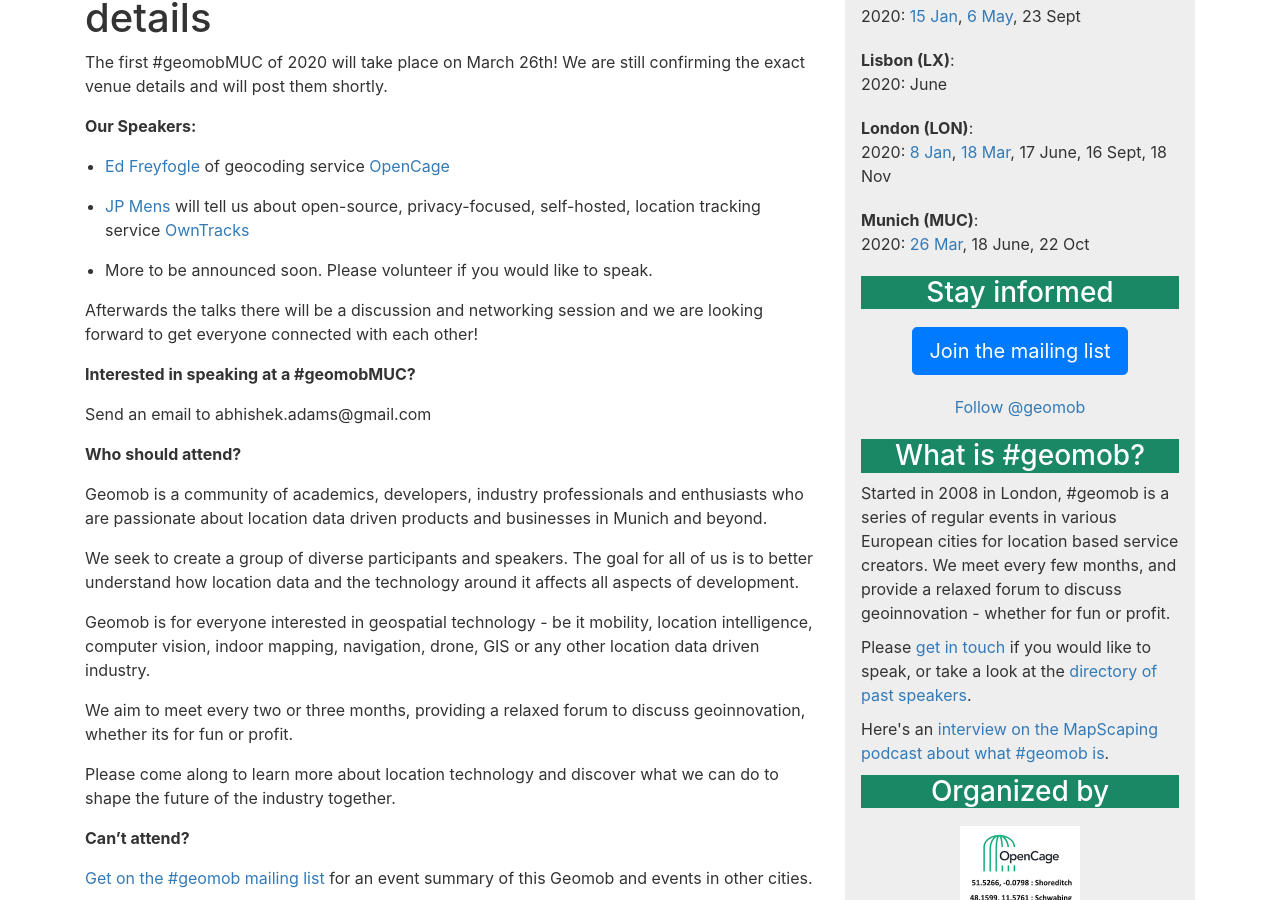
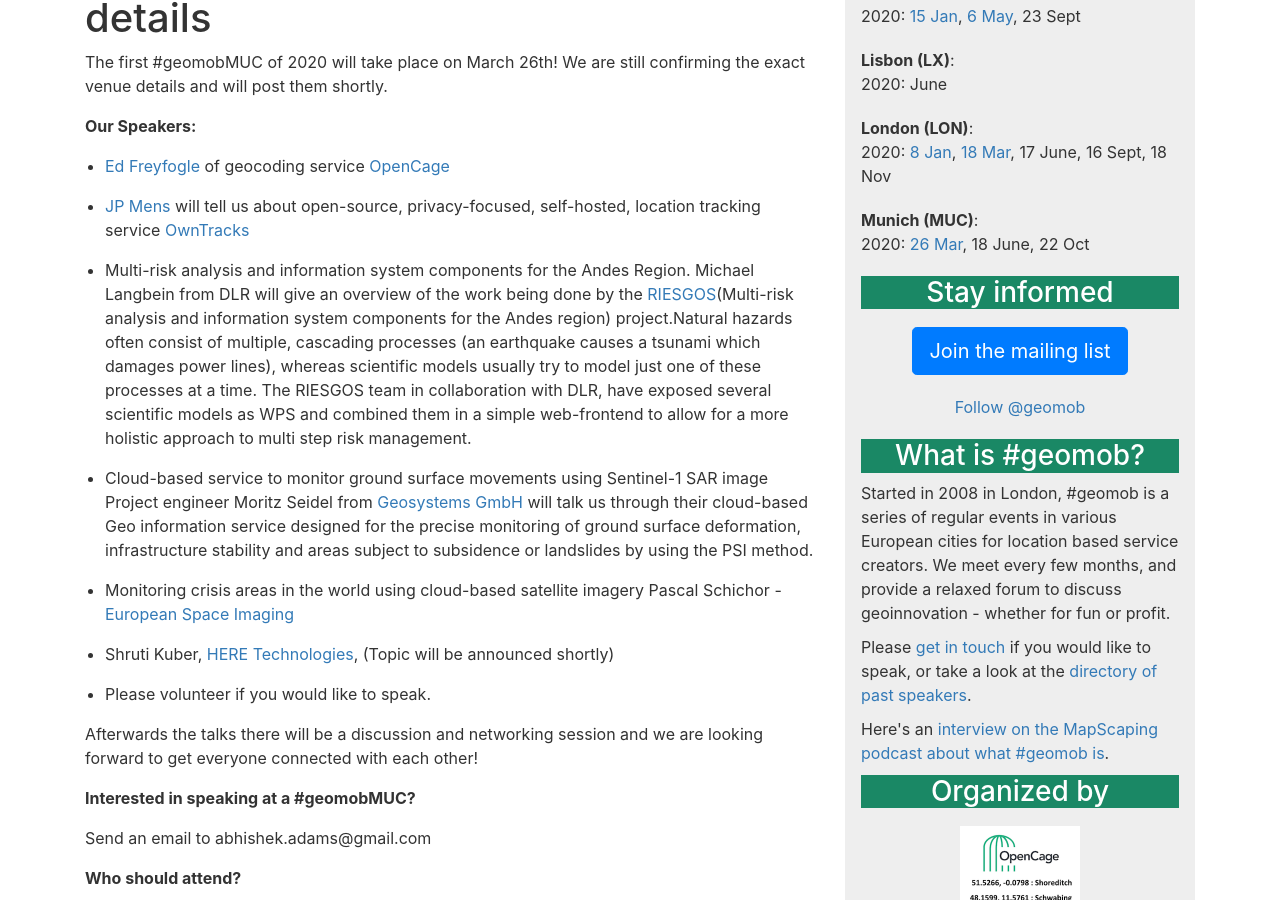
Before and after one commit to geomob/geomob-website, a Jekyll site: the page built from _posts/2020-03-26-mar-26th-geomob-muc-details.markdown, in a window 1280 px wide and 900 px high, scrolled down 287 px. Built offline with Jekyll 4.4.1, drawn with Linux system fonts in a browser that asks for light colours; comment, search, counter and statistics services are not loaded.

Commit message:
Update 2020-03-26-mar-26th-geomob-muc-details.markdown

```diff
--- a/_posts/2020-03-26-mar-26th-geomob-muc-details.markdown
+++ b/_posts/2020-03-26-mar-26th-geomob-muc-details.markdown
@@ -18,7 +18,26 @@
   * [JP Mens](https://twitter.com/jpmens) will tell us about open-source,
   privacy-focused, self-hosted, location tracking service [OwnTracks](https://owntracks.org/)
 
-  * More to be announced soon. Please volunteer if you would like to speak.
+  * Multi-risk analysis and information system components for the Andes Region.
+  Michael Langbein from DLR will give an overview of the work being done by the [RIESGOS](https://www.riesgos.de/en/)(Multi-risk
+  analysis and information system components for the Andes region) project.Natural hazards often consist of multiple, cascading
+  processes (an earthquake causes a tsunami which damages power lines), whereas scientific models usually try to model just one of these
+  processes at a time. The RIESGOS team in collaboration with DLR, have exposed several scientific models as WPS and combined them in a
+  simple web-frontend to allow for a more holistic approach to multi step risk management.
+
+   * Cloud-based service to monitor ground surface movements using Sentinel-1 SAR image
+   Project engineer Moritz Seidel from [Geosystems GmbH](https://www.geosystems.de/) will talk us through their cloud-based Geo
+   information service designed for the precise monitoring of ground surface deformation, infrastructure stability and areas subject to
+   subsidence or landslides by using the PSI method.
+
+   * Monitoring crisis areas in the world using cloud-based satellite imagery
+   Pascal Schichor - [European Space Imaging](https://www.euspaceimaging.com/)
+
+   * Shruti Kuber, [HERE Technologies](https://www.here.com/), (Topic will be announced shortly)
+
+
+
+  * Please volunteer if you would like to speak.
 
 Afterwards the talks there will be a discussion and networking session and we are looking forward to get everyone connected with each other!
 
```
